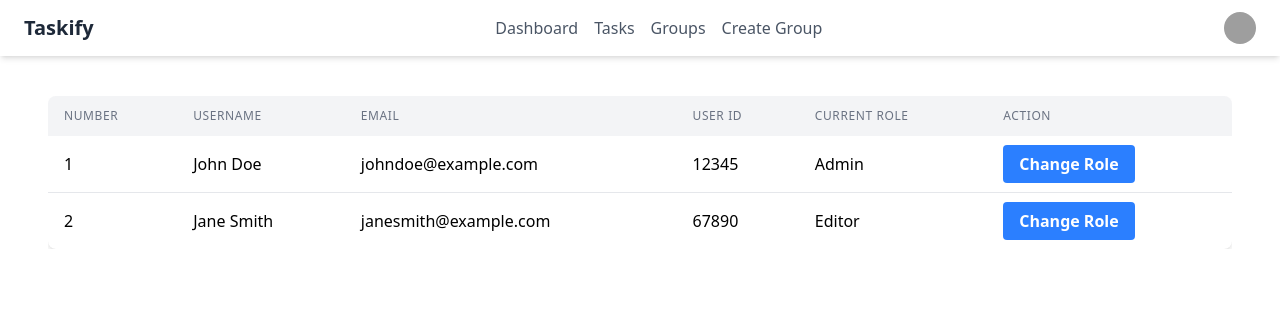
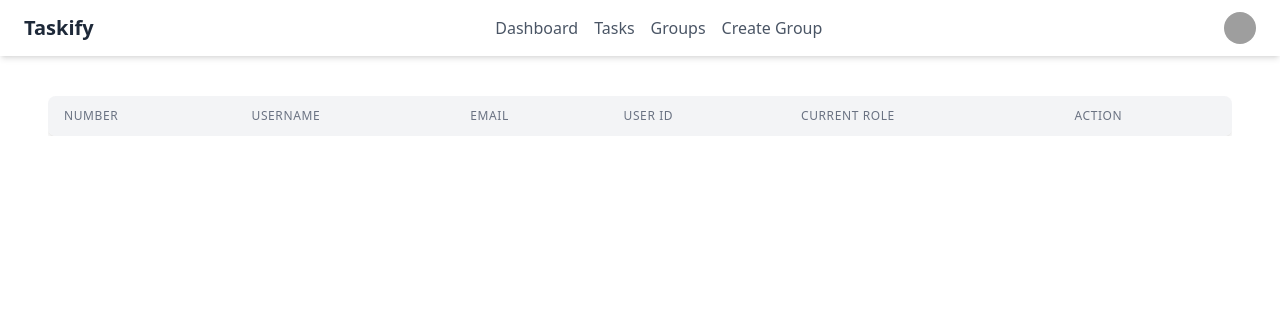
Before and after one commit to sajjadhossanshimanto/learn-django, a Django app: page /users/admin/dashboard/ in a window 1280 px wide. Shown: the top 316 px of the page. Run offline with Django 5.2, Linux system fonts and the light colour scheme; lists and menus that the app fills with data are empty; grey boxes are pictures that could not be loaded.

Commit message:
dynamic user listing

```diff
--- a/users/templates/admin/user_list.html
+++ b/users/templates/admin/user_list.html
@@ -37,12 +37,19 @@
       </thead>
       <tbody class="divide-y divide-gray-200">
         <!-- Example static data -->
+        {% for u in users %}
         <tr class="hover:bg-gray-50">
-          <td class="px-4 py-4 whitespace-nowrap">1</td>
-          <td class="px-4 py-4 whitespace-nowrap">John Doe</td>
-          <td class="px-4 py-4 whitespace-nowrap">johndoe@example.com</td>
-          <td class="px-4 py-4 whitespace-nowrap">12345</td>
-          <td class="px-4 py-4 whitespace-nowrap">Admin</td>
+          <td class="px-4 py-4 whitespace-nowrap">{{ forloop.counter }}</td>
+          <td class="px-4 py-4 whitespace-nowrap">{{u.first_nam}} {{u.last_name}}</td>
+          <td class="px-4 py-4 whitespace-nowrap">{{u.email}}</td>
+          <td class="px-4 py-4 whitespace-nowrap">{{u.id}}</td>
+          <td class="px-4 py-4 whitespace-nowrap">
+              {% for group in u.groups.all %}
+                {{ group.name }}{% if not forloop.last %}, {% endif %}
+              {% empty %}
+                No groups
+              {% endfor %}
+          </td>
           <td class="px-4 py-4 whitespace-nowrap">
             <a
               href="assign-role.html?id=12345"
@@ -52,21 +59,7 @@
             </a>
           </td>
         </tr>
-        <tr class="hover:bg-gray-50">
-          <td class="px-4 py-4 whitespace-nowrap">2</td>
-          <td class="px-4 py-4 whitespace-nowrap">Jane Smith</td>
-          <td class="px-4 py-4 whitespace-nowrap">janesmith@example.com</td>
-          <td class="px-4 py-4 whitespace-nowrap">67890</td>
-          <td class="px-4 py-4 whitespace-nowrap">Editor</td>
-          <td class="px-4 py-4 whitespace-nowrap">
-            <a
-              href="assign-role.html?id=67890"
-              class="bg-blue-500 hover:bg-blue-600 text-white font-bold py-2 px-4 rounded"
-            >
-              Change Role
-            </a>
-          </td>
-        </tr>
+        {% endfor %}
       </tbody>
     </table>
   </div>
--- a/users/views.py
+++ b/users/views.py
@@ -64,4 +64,5 @@ def activate_user(request, user_id:int, token:str):
     return redirect("login")
 
 def admin_dashboard(request):
-    return render(request, 'admin/dashboard.html')
+    users = User.objects.all()
+    return render(request, 'admin/dashboard.html', {'users': users})
```
